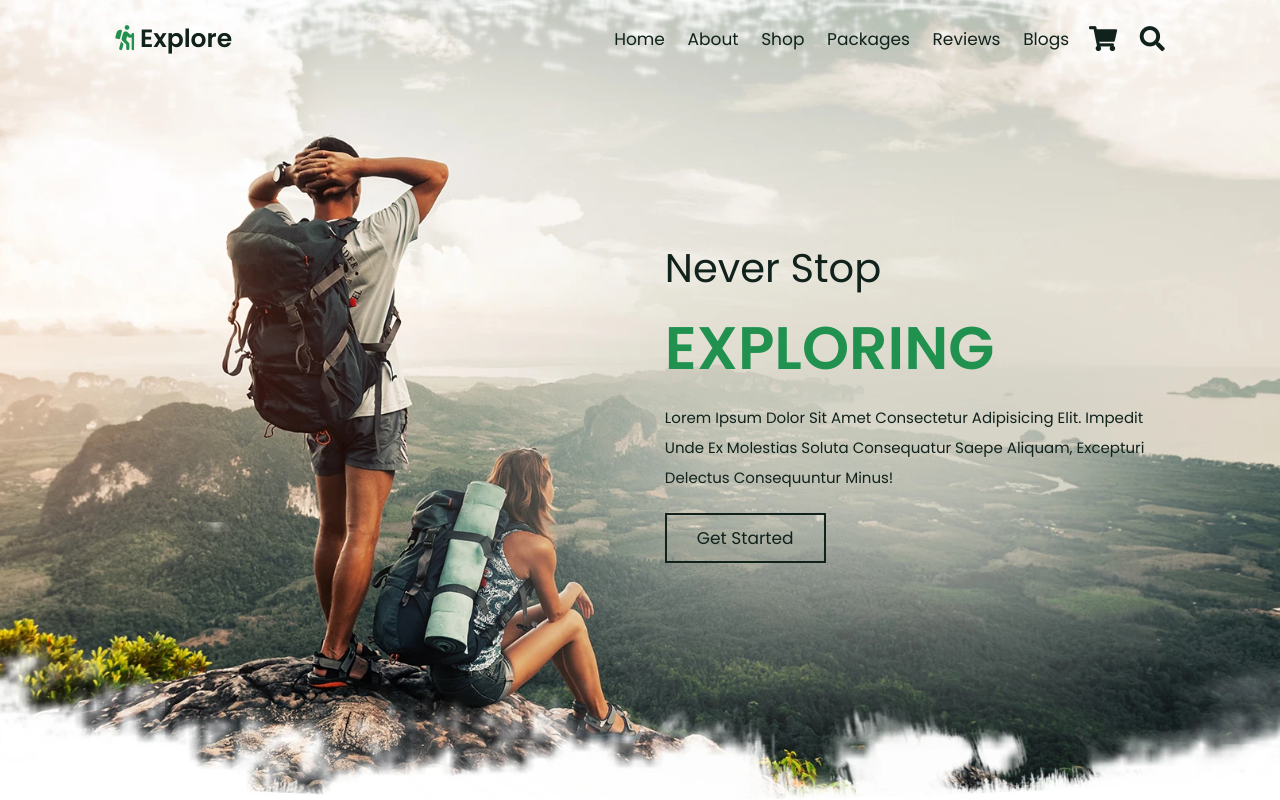
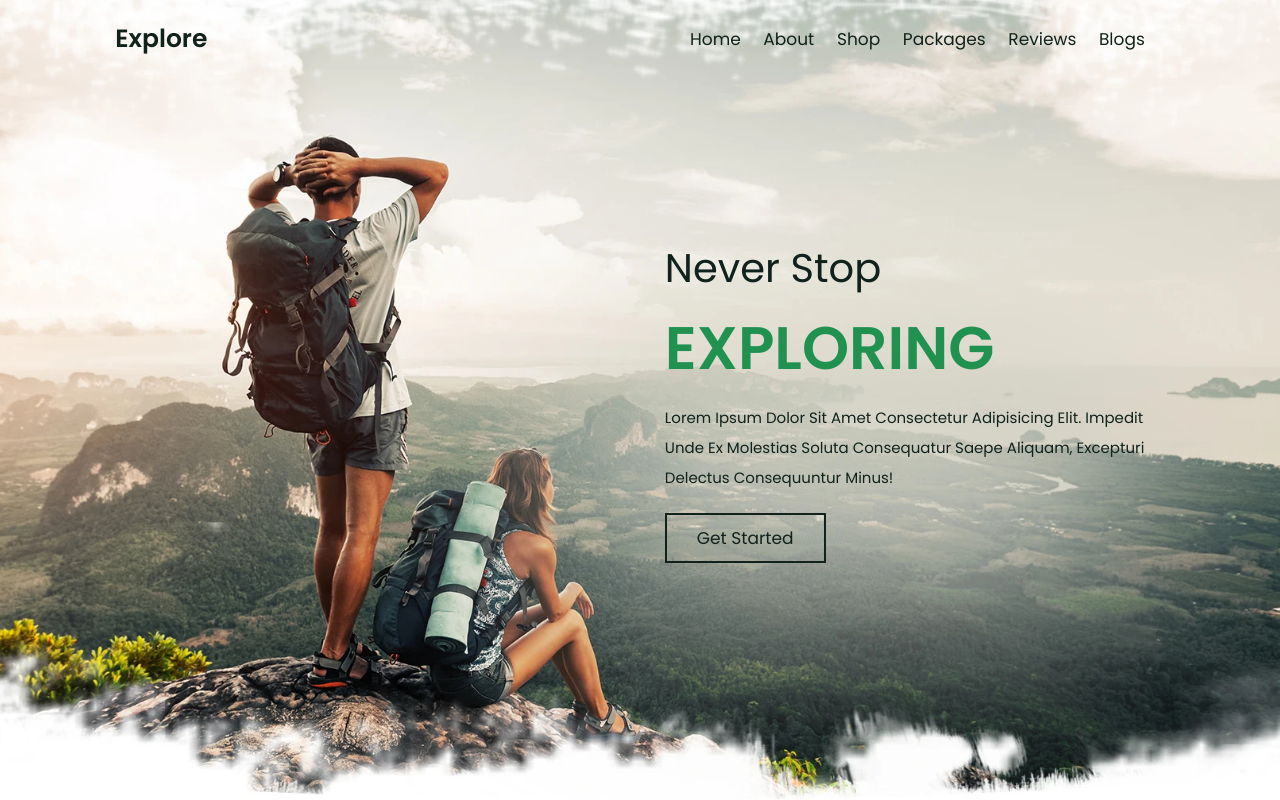
Before and after one commit to bugzzz55/explore, a plain HTML site: page index.html in a window 1280 px wide. Shown: the top 800 px of the page. Drawn offline with Linux system fonts and the light colour scheme.

Commit message:
secound commit

```diff
--- a/css/style.css
+++ b/css/style.css
@@ -853,4 +853,3 @@ section {
     font-size: 3rem;
   }
 }
-/*# sourceMappingURL=style.css.map */
--- a/index.html
+++ b/index.html
@@ -5,9 +5,6 @@
     <meta http-equiv="X-UA-Compatible" content="IE=edge">
     <meta name="viewport" content="width=device-width, initial-scale=1.0">
     <title> EXPLORE </title>
-
-    <!-- font awesome cdn link  -->
-    <link rel="stylesheet" href="https://cdnjs.cloudflare.com/ajax/libs/font-awesome/5.15.4/css/all.min.css">
 
     <link rel="stylesheet" href="/css/style.css">
 
```
